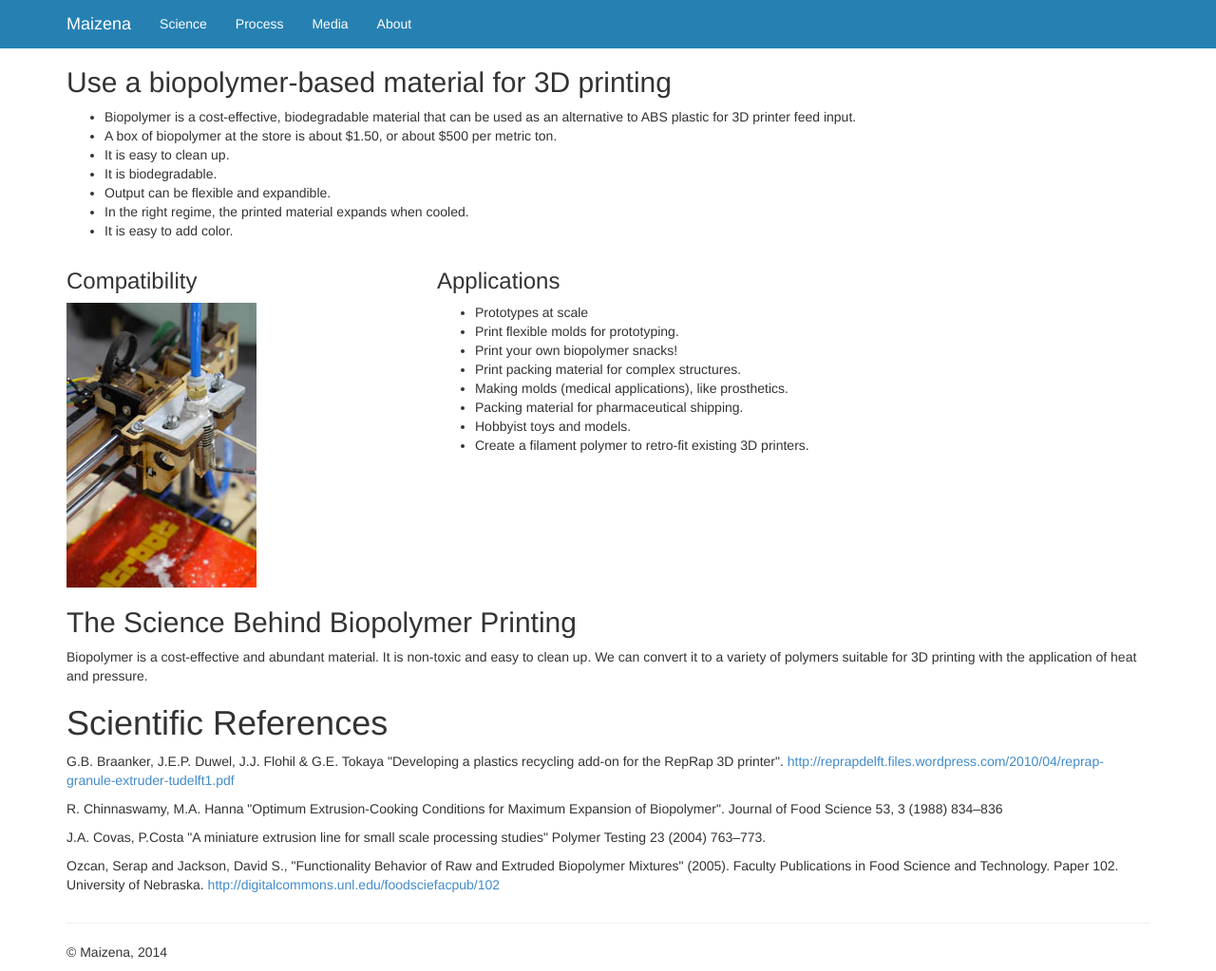
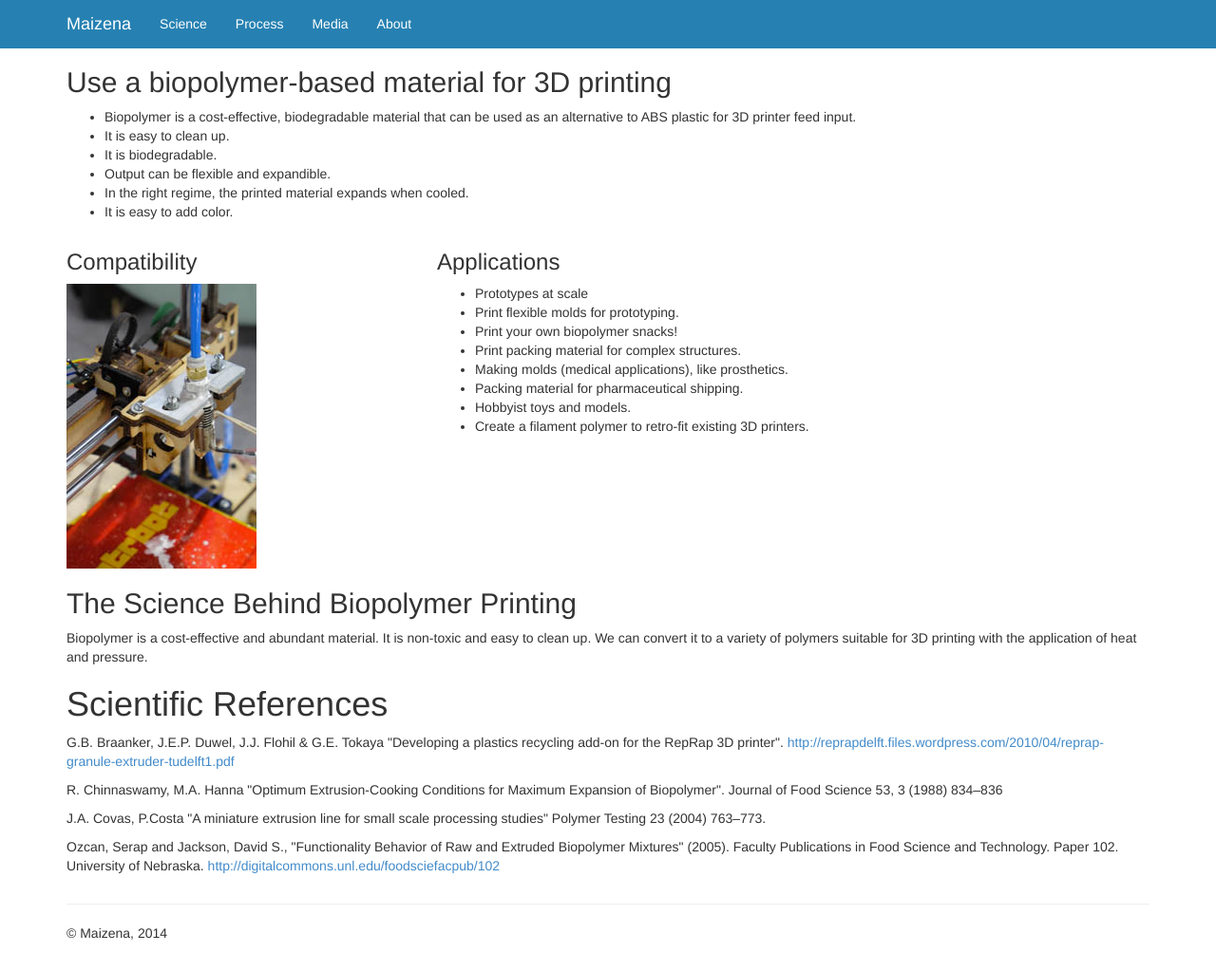
Before and after one commit to maizena3d/maizena3d.github.io, a Jekyll site: the page built from science/index.html, in a window 1280 px wide and 1023 px high. Shown: the whole window at 95% size. Built offline with Jekyll 4.4.1, drawn with Linux system fonts in a browser that asks for light colours.

Commit message:
removed box of biopolymer

```diff
--- a/science/index.html
+++ b/science/index.html
@@ -7,7 +7,6 @@ layout: default
     <h2>Use a biopolymer-based material for 3D printing</h2>
     <ul>
       <li>Biopolymer is a cost-effective, biodegradable material that can be used as an alternative to ABS plastic for 3D printer feed input.</li>
-      <li>A box of biopolymer at the store is about $1.50, or about $500 per metric ton.</li>
       <li>It is easy to clean up. </li>
       <li>It is biodegradable.</li>
       <li>Output can be flexible and expandible.</li>
```
